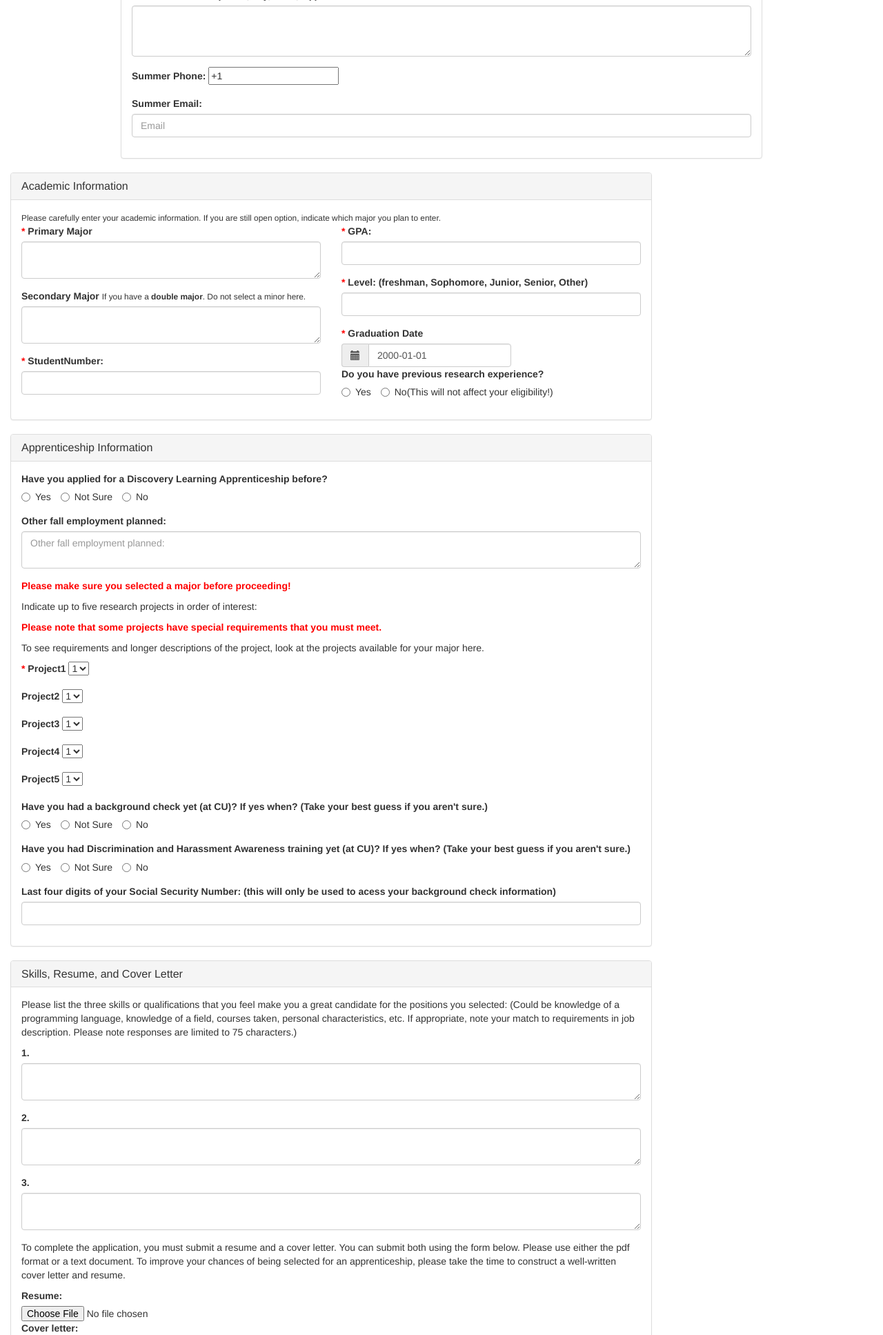
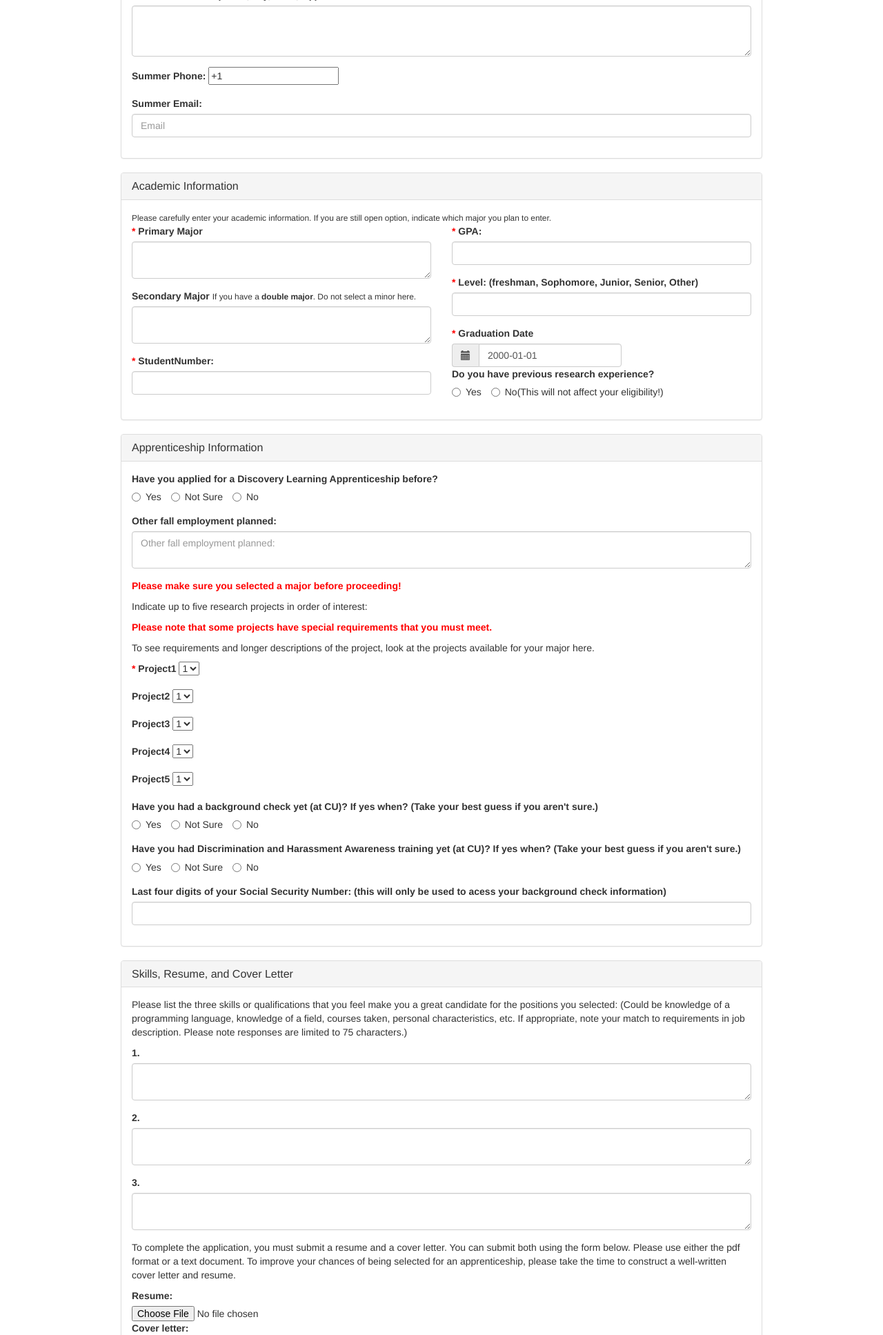
Before and after one commit to SerendpityZOEY/CUBoulderDLASite, a Flask app: page /student in a window 1280 px wide. Shown: the part 1008-2943 px from the top of the page at 69% size. Run offline with Flask 2, Linux system fonts and the light colour scheme; tables that the repository leaves empty or names only in its code hold one stand-in row (values such as "Sample post"); some libraries are stand-ins or nearby versions.

Commit message:
add project entry/css styling

```diff
--- a/app/templates/index.html
+++ b/app/templates/index.html
@@ -23,6 +23,7 @@
       <ul class="nav navbar-nav">
         <li><a href="/student">Student<span class="sr-only">(current)</span></a></li>
         <li><a href="/faculty">Faculty</a></li>
+        <li><a href="/project">Projects</a></li>
       </ul>
     </div><!-- /.navbar-collapse -->
   </div><!-- /.container-fluid -->
--- a/app/templates/student.html
+++ b/app/templates/student.html
@@ -165,7 +165,7 @@
 
 
    <div class="row">
-       <div class="col-md-9 left">
+       <div class="col-md-9 center">
         <div class="panel panel-default">
           <div class="panel-heading">
             <h3 class="panel-title">Academic Information</h3>
@@ -247,7 +247,7 @@
    </div>
 
    <div class="row">
-       <div class="col-md-9 left">
+       <div class="col-md-9 center">
         <div class="panel panel-default">
           <div class="panel-heading">
             <h3 class="panel-title">Apprenticeship Information</h3>
@@ -342,7 +342,7 @@
    </div>
 
    <div class="row">
-       <div class="col-md-9 left">
+       <div class="col-md-9 center">
         <div class="panel panel-default">
           <div class="panel-heading">
             <h3 class="panel-title">Skills, Resume, and Cover Letter</h3>
```
